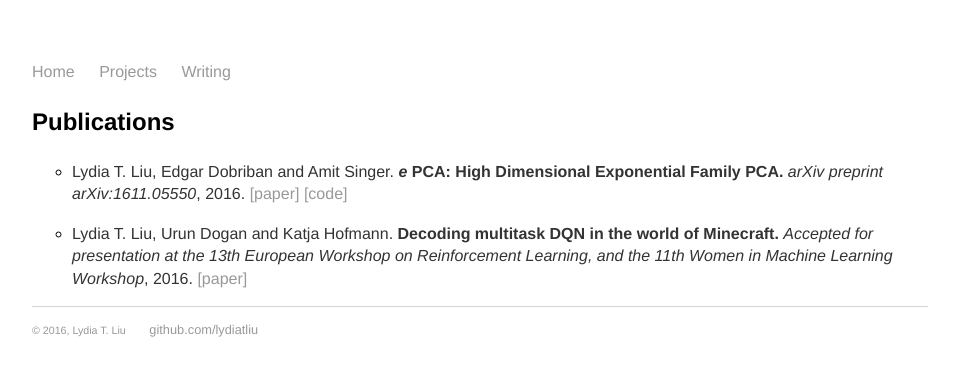
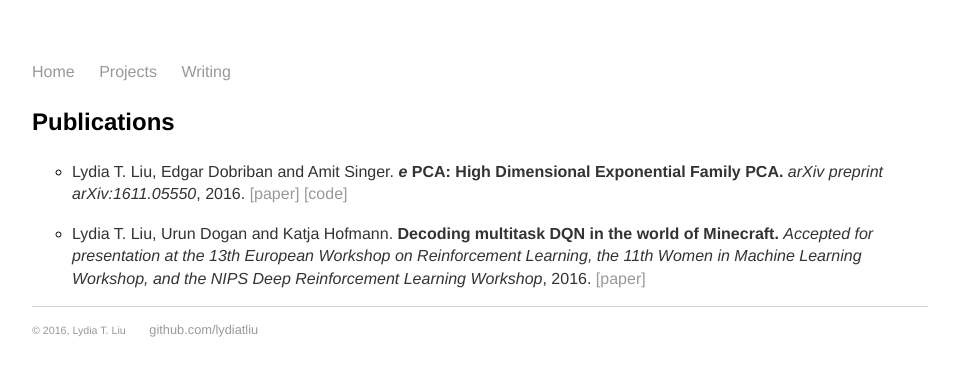
Before and after one commit to serenalwang/serenalwang.github.io, a Jekyll site: the page built from projects.md, in a window 1280 px wide. Shown: the top 376 px of the page, without its empty margins (160-1119 px from the left). Built offline with Jekyll 4.4.1, drawn with Linux system fonts in a browser that asks for light colours.

Commit message:
Update projects.md

```diff
--- a/projects.md
+++ b/projects.md
@@ -1,10 +1,10 @@
 ---
 layout: default
-title: Projects
+title: Papers
 ---
 
 ### Publications
 
 * Lydia T. Liu, Edgar Dobriban and Amit Singer. ***e*** **PCA: High Dimensional Exponential Family PCA.** *arXiv preprint arXiv:1611.05550*, 2016. [[paper]](http://arxiv.org/abs/1611.05550) [[code]](http://github.com/lydiatliu/epca/)
 
-* Lydia T. Liu, Urun Dogan and Katja Hofmann. **Decoding multitask DQN in the world of Minecraft.** *Accepted for presentation at the 13th European Workshop on Reinforcement Learning, and the 11th Women in Machine Learning Workshop*, 2016. [[paper]](http://ewrl.files.wordpress.com/2016/11/ewrl13-2016-submission-29.pdf)
+* Lydia T. Liu, Urun Dogan and Katja Hofmann. **Decoding multitask DQN in the world of Minecraft.** *Accepted for presentation at the 13th European Workshop on Reinforcement Learning, the 11th Women in Machine Learning Workshop, and the NIPS Deep Reinforcement Learning Workshop*, 2016. [[paper]](http://ewrl.files.wordpress.com/2016/11/ewrl13-2016-submission-29.pdf)
```
